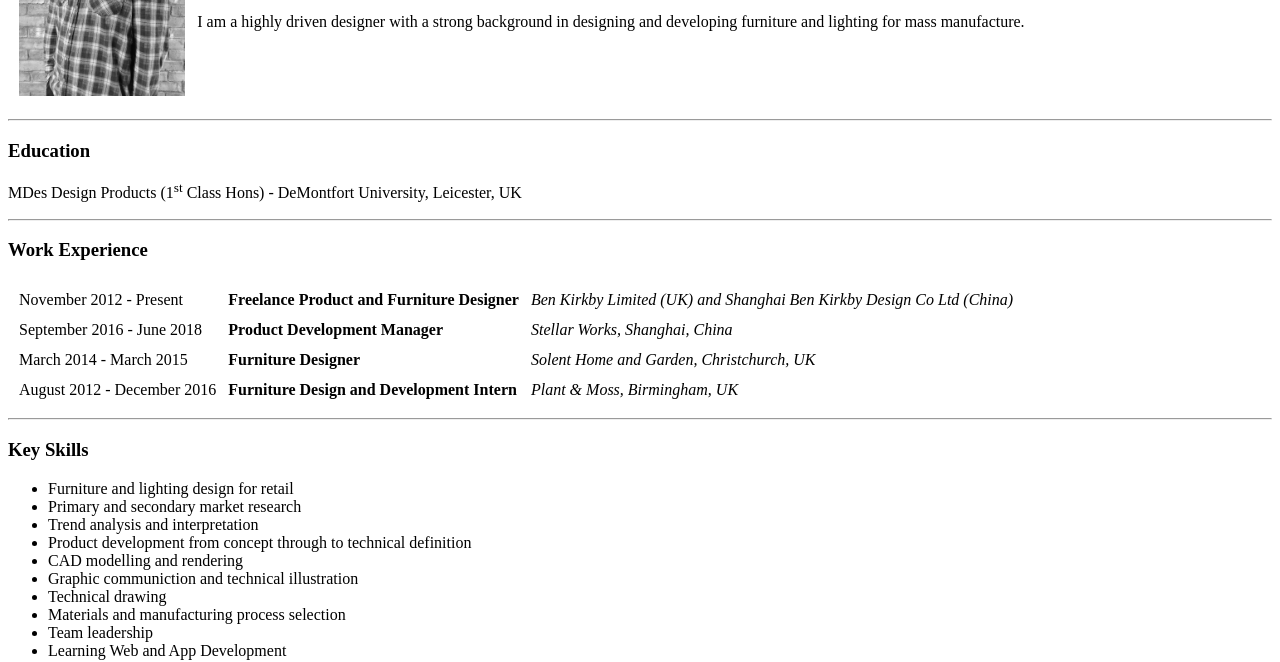
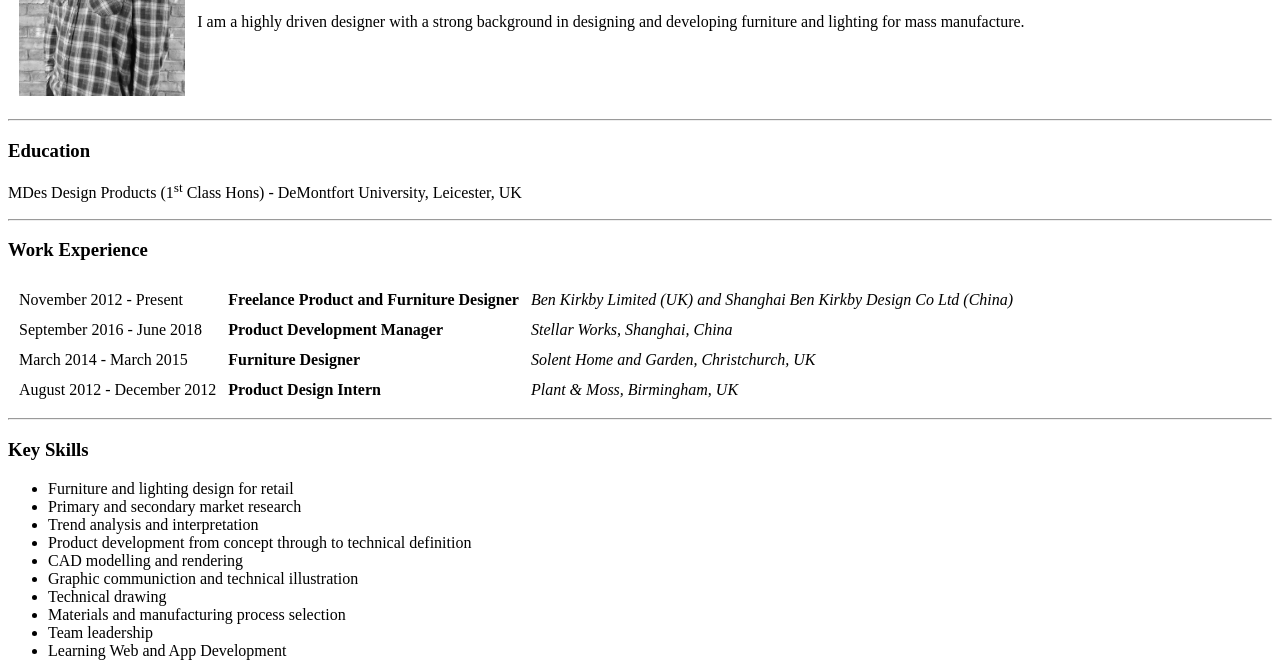
Before and after one commit to BenKirkby89/CV, a plain HTML site: page index.html in a window 1280 px wide. Shown: the part 173-835 px from the top of the page. Drawn offline with Linux system fonts and the light colour scheme.

Commit message:
Add files via upload

```diff
--- a/index.html
+++ b/index.html
@@ -48,8 +48,8 @@
             <td><em>Solent Home and Garden, Christchurch, UK</em></td>
         </tr>
         <tr>
-            <td>August 2012 - December 2016</td>
-            <td><strong>Furniture Design and Development Intern</strong></td>
+            <td>August 2012 - December 2012</td>
+            <td><strong>Product Design Intern</strong></td>
             <td><em>Plant & Moss, Birmingham, UK</em></td>
         </tr>
     </table>
```
